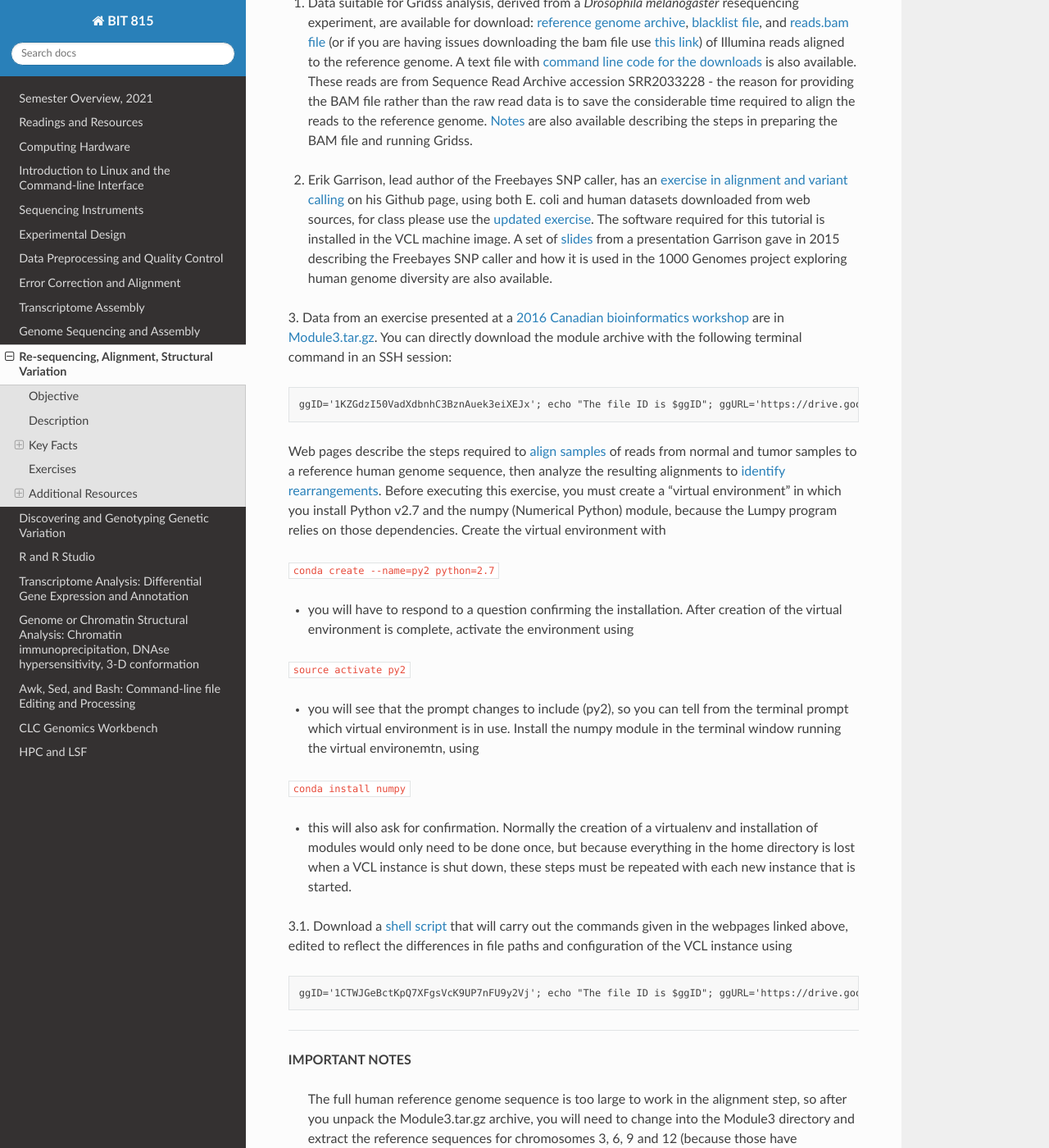
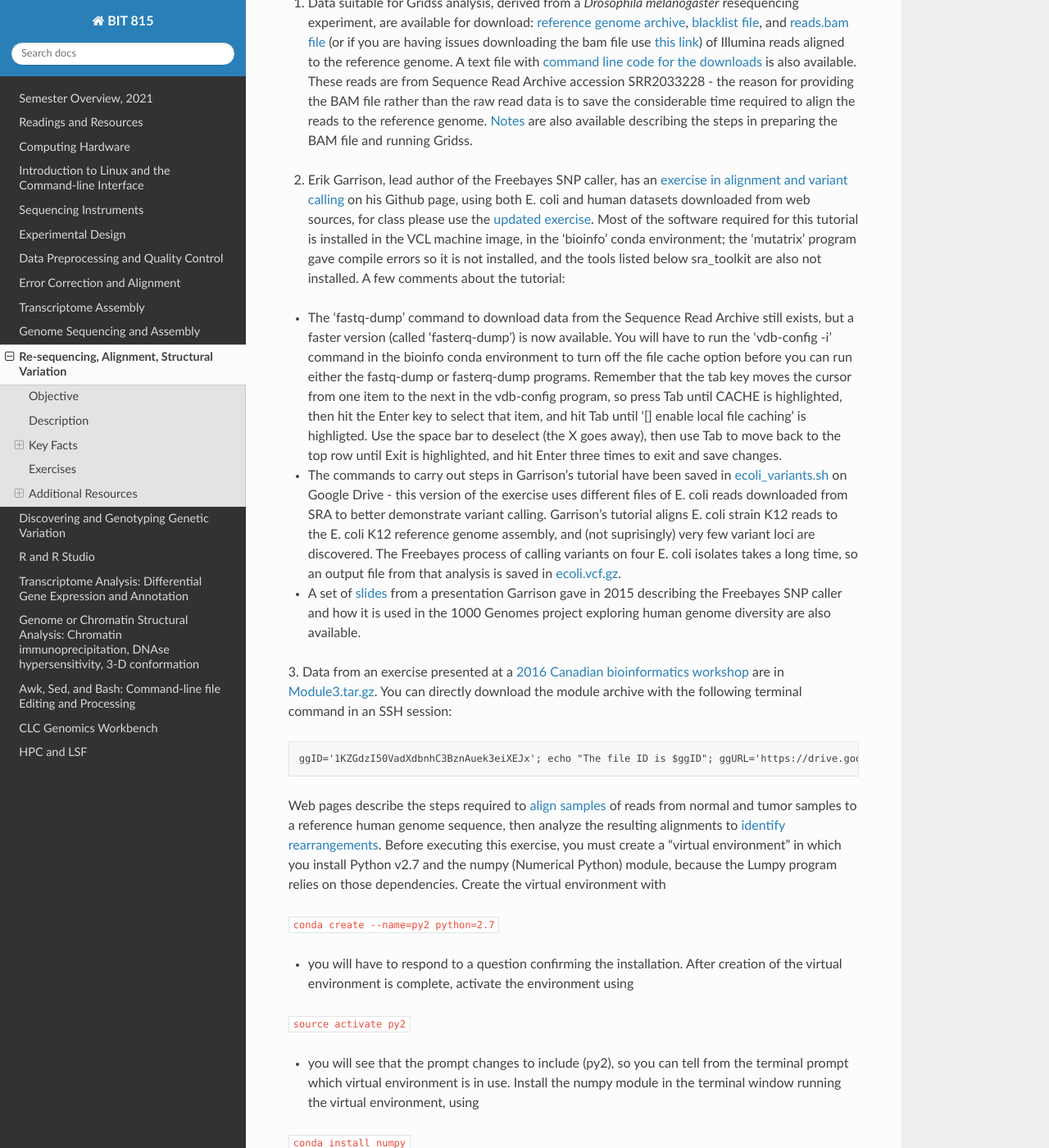
Before and after one commit to rwhetten/DeepSeqAnalysis, a Sphinx documentation site: the page built from docs/source/re-seq-align-struct.rst, in a window 1280 px wide and 1400 px high, scrolled down 3098 px. Shown: the whole window at 82% size. Built offline with Sphinx 7.4.7 and the Read the Docs theme 2.0.0, drawn with Linux system fonts in a browser that asks for light colours.

Commit message:
Update re-seq-align-struct.rst

```diff
--- a/docs/source/re-seq-align-struct.rst
+++ b/docs/source/re-seq-align-struct.rst
@@ -68,7 +68,13 @@ Exercises
 
 \
 
-2. Erik Garrison, lead author of the Freebayes SNP caller, has an `exercise in alignment and variant calling <https://github.com/ekg/alignment-and-variant-calling-tutorial>`_ on his Github page, using both E. coli and human datasets downloaded from web sources, for class please use the `updated exercise <https://drive.google.com/open?id=1x_swb1Lfhf9u1tXILkjchkx_Li561ZYN>`_. The software required for this tutorial is installed in the VCL machine image. A set of `slides <https://drive.google.com/open?id=1XR3kHmCQrTMs007oFKyMs-Qo04lW30vU>`_ from a presentation Garrison gave in 2015 describing the Freebayes SNP caller and how it is used in the 1000 Genomes project exploring human genome diversity are also available.
+2. Erik Garrison, lead author of the Freebayes SNP caller, has an `exercise in alignment and variant calling <https://github.com/ekg/alignment-and-variant-calling-tutorial>`_ on his Github page, using both E. coli and human datasets downloaded from web sources, for class please use the `updated exercise <https://drive.google.com/open?id=1x_swb1Lfhf9u1tXILkjchkx_Li561ZYN>`_. Most of the software required for this tutorial is installed in the VCL machine image, in the 'bioinfo' conda environment; the 'mutatrix' program gave compile errors so it is not installed, and the tools listed below sra_toolkit are also not installed. A few comments about the tutorial:
+
++ The 'fastq-dump' command to download data from the Sequence Read Archive still exists, but a faster version (called 'fasterq-dump') is now available. You will have to run the 'vdb-config -i' command in the bioinfo conda environment to turn off the file cache option before you can run either the fastq-dump or fasterq-dump programs. Remember that the tab key moves the cursor from one item to the next in the vdb-config program, so press Tab until CACHE is highlighted, then hit the Enter key to select that item, and hit Tab until '[] enable local file caching' is highligted. Use the space bar to deselect (the X goes away), then use Tab to move back to the top row until Exit is highlighted, and hit Enter three times to exit and save changes.
+
++ The commands to carry out steps in Garrison's tutorial have been saved in `ecoli_variants.sh <https://drive.google.com/file/d/17tgOF1elSiCXevSzc3LTMiTYlYGCFkIh/view?usp=sharing>`_ on Google Drive - this version of the exercise uses different files of E. coli reads downloaded from SRA to better demonstrate variant calling. Garrison's tutorial aligns E. coli strain K12 reads to the E. coli K12 reference genome assembly, and (not suprisingly) very few variant loci are discovered. The Freebayes process of calling variants on four E. coli isolates takes a long time, so an output file from that analysis is saved in `ecoli.vcf.gz <https://drive.google.com/file/d/1w-mjUWqoZHwAr3LlGjxWd8NzESP3wta4/view?usp=sharing>`_.
+
++ A set of `slides <https://drive.google.com/open?id=1XR3kHmCQrTMs007oFKyMs-Qo04lW30vU>`_ from a presentation Garrison gave in 2015 describing the Freebayes SNP caller and how it is used in the 1000 Genomes project exploring human genome diversity are also available.
 
 \
 
@@ -87,8 +93,7 @@ Web pages describe the steps required to `align samples <http://bioinformatics-c
 
 :code:`source activate py2`
 
-- you will see that the prompt changes to include (py2), so you can tell from the terminal prompt which virtual environment is in use. Install the numpy module in the terminal window running the virtual environemtn, using
-
+- you will see that the prompt changes to include (py2), so you can tell from the terminal prompt which virtual environment is in use. Install the numpy module in the terminal window running the virtual environment, using
 :code:`conda install numpy`
 
 - this will also ask for confirmation. Normally the creation of a virtualenv and installation of modules would only need to be done once, but because everything in the home directory is lost when a VCL instance is shut down, these steps must be repeated with each new instance that is started.
@@ -122,7 +127,7 @@ Web pages describe the steps required to `align samples <http://bioinformatics-c
 
 \
 
-		to create an index with the name 'subset'. This will take several minutes, so don't be impatient.
+to create an index with the name 'subset'. This will take several minutes, so don't be impatient.
 
 
 
@@ -137,9 +142,7 @@ Web pages describe the steps required to `align samples <http://bioinformatics-c
 
 \
 
-
-
-	The alignment will take a few minutes for the tumor-derived reads. A modified version of the same command is used to align the normal-tissue-derived reads to the same reference, convert the output to BAM, and sort the output BAM file. After both BAM files are complete, the script uses the samtools index command to produce index files for each of them. If you don't know how to use the samtools index command (and no one is born knowing this sort of thing), try typing :code:`samtools index -h` at a terminal prompt to see what information is available, or do a Google search.
+The alignment will take a few minutes for the tumor-derived reads. A modified version of the same command is used to align the normal-tissue-derived reads to the same reference, convert the output to BAM, and sort the output BAM file. After both BAM files are complete, the script uses the samtools index command to produce index files for each of them. If you don't know how to use the samtools index command (and no one is born knowing this sort of thing), try typing :code:`samtools index -h` at a terminal prompt to see what information is available, or do a Google search.
 
 
 \
```
